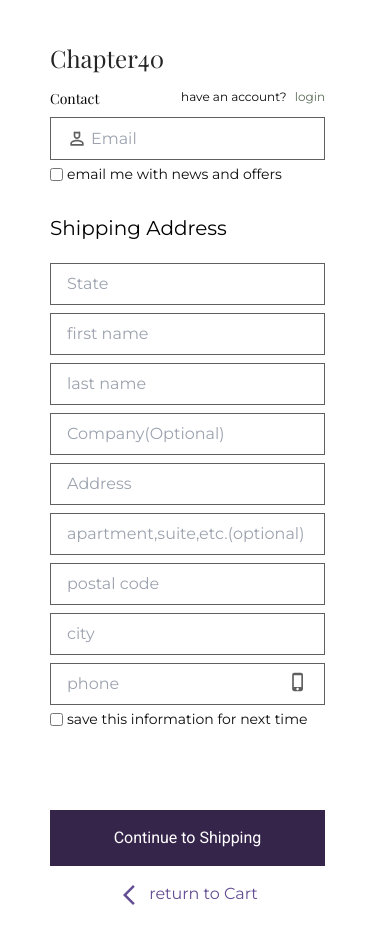
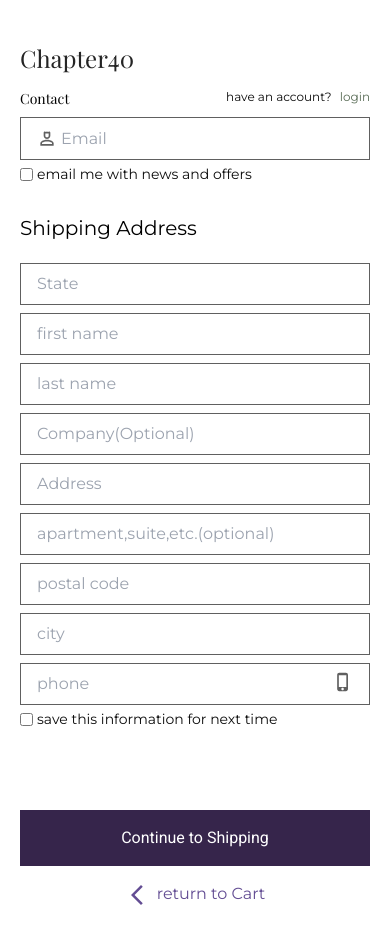
Before and after one commit to Temi-Dire/chapter40-website, a React (Vite) app: page /navigation-page/info in a window 390 px wide. Shown: the top 944 px of the page. Built offline with nearby package versions, Linux system fonts and the light colour scheme.

Commit message:
Adjusted the layout and responsiveness

```diff
--- a/src/pages/NavigationPage.tsx
+++ b/src/pages/NavigationPage.tsx
@@ -1,14 +1,13 @@
 import { Outlet } from "react-router-dom";
 import MyCart from "../components/MyCart";
 import NavigationMenu from "../components/navigationmenu/NavigationMenu";
-import { navigationItems } from "../components/constants/navigationItems";
 
 const NavigationPage = () => {
   return (
     <>
       <div className="lg:flex min-h-screen">
-        <div className="px-[50px] lg:pl-[108px] py-[40px] lg:py-[32px] pr-[65px] lg:w-1/2 font-playfair">
-          <NavigationMenu navigationItems={navigationItems} />
+        <div className="px-5 md:px-20 lg:px-10 py-[40px]   lg:w-1/2 font-playfair">
+          <NavigationMenu />
           <Outlet />
         </div>
         <div className="hidden lg:block lg:w-1/2 bg-[#F3E9FA] min-h-[screen]">
```
